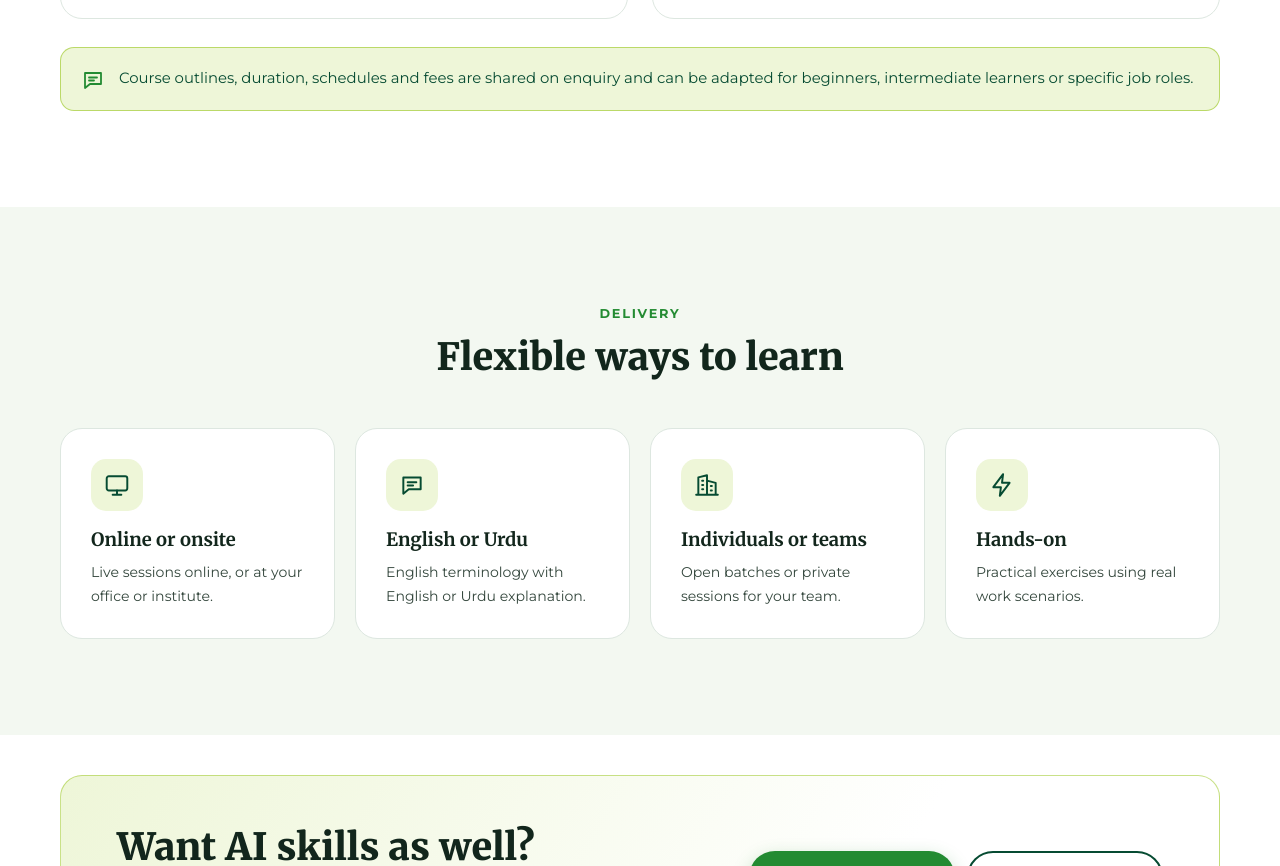
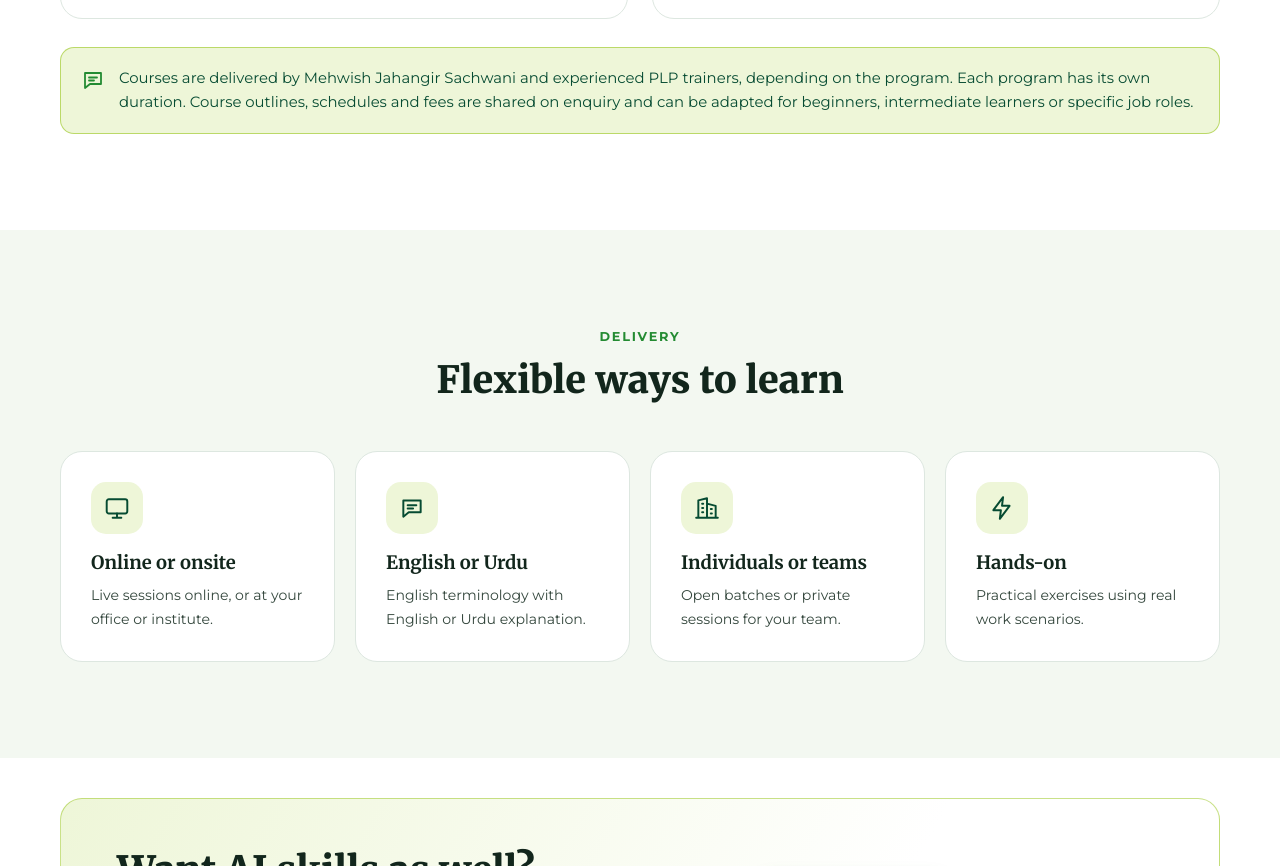
Before and after one commit to parhalikhapakistan/website, a plain HTML site: page professional-skills.html in a window 1280 px wide. Shown: the part 1388-2254 px from the top of the page. Drawn offline with Linux system fonts and the light colour scheme.

Commit message:
Professional Skills: note courses are delivered by Mehwish and PLP trainers
Co-Authored-By: Claude Opus 5.5 <noreply@anthropic.com>

```diff
--- a/professional-skills.html
+++ b/professional-skills.html
@@ -170,7 +170,7 @@
       </article>
     </div>
     <div class="container">
-      <div class="notice" style="margin-top:28px"><svg class="ic"><use href="#i-chat"/></svg><p>Course outlines, duration, schedules and fees are shared on enquiry and can be adapted for beginners, intermediate learners or specific job roles.</p></div>
+      <div class="notice" style="margin-top:28px"><svg class="ic"><use href="#i-chat"/></svg><p>Courses are delivered by Mehwish Jahangir Sachwani and experienced PLP trainers, depending on the program. Each program has its own duration. Course outlines, schedules and fees are shared on enquiry and can be adapted for beginners, intermediate learners or specific job roles.</p></div>
     </div>
   </section>
 
```
